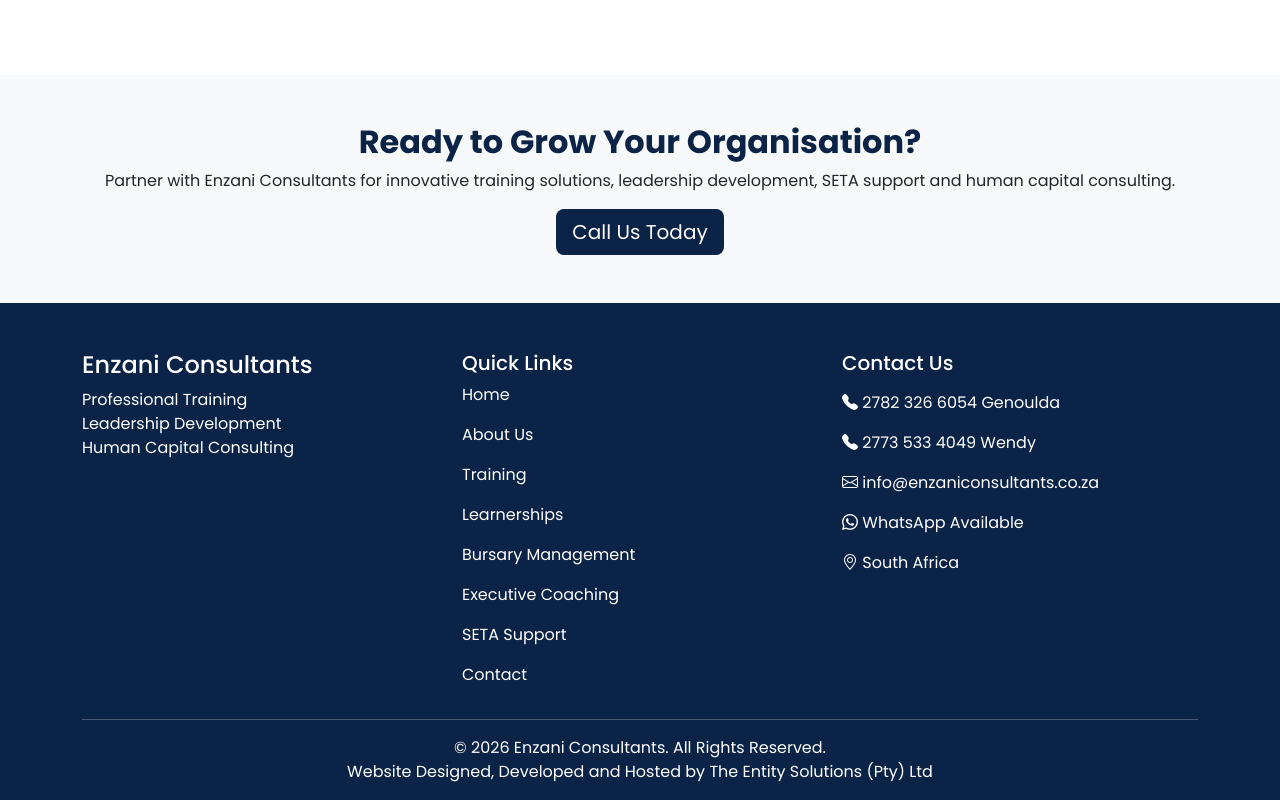
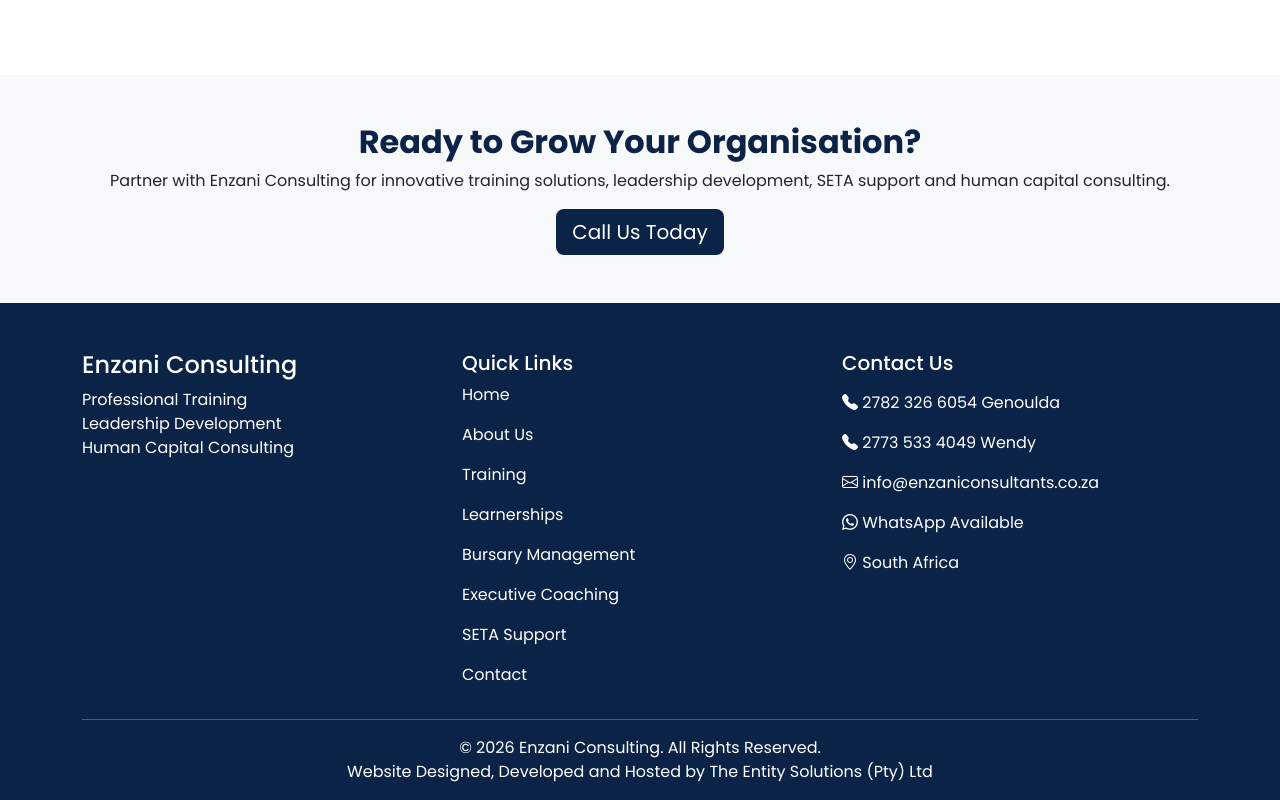
Before and after one commit to thoentity1/enzani_consultants, a plain HTML site: page contact.html in a window 1280 px wide. Shown: the part 1894-2694 px from the top of the page. Drawn offline with nearby package versions, Linux system fonts and the light colour scheme; grey boxes are pictures that could not be loaded.

Commit message:
Update company name from 'Consultants' to 'Consulting'

```diff
--- a/contact.html
+++ b/contact.html
@@ -6,7 +6,7 @@
 <meta charset="UTF-8">
 <meta name="viewport" content="width=device-width, initial-scale=1">
 
-<title>Contact Us | Enzani Consultants</title>
+<title>Contact Us | Enzani Consulting</title>
 
 <link href="https://cdn.jsdelivr.net/npm/bootstrap@5.3.3/dist/css/bootstrap.min.css" rel="stylesheet">
 <link href="https://cdn.jsdelivr.net/npm/bootstrap-icons@1.11.3/font/bootstrap-icons.css" rel="stylesheet">
@@ -410,7 +410,7 @@ Ready to Grow Your Organisation?
 
 <p>
 
-Partner with Enzani Consultants for innovative training solutions, leadership development, SETA support and human capital consulting.
+Partner with Enzani Consulting for innovative training solutions, leadership development, SETA support and human capital consulting.
 
 </p>
 
@@ -433,7 +433,7 @@ Call Us Today
 
 <div class="col-md-4">
 
-<h4>Enzani Consultants</h4>
+<h4>Enzani Consulting</h4>
 
 <p>
 
@@ -494,7 +494,7 @@ Human Capital Consulting
 
 <div class="text-center">
 
-© 2026 Enzani Consultants. All Rights Reserved.<br>
+© 2026 Enzani Consulting. All Rights Reserved.<br>
 
 <p class="mb-0">
     Website Designed, Developed and Hosted by
```
